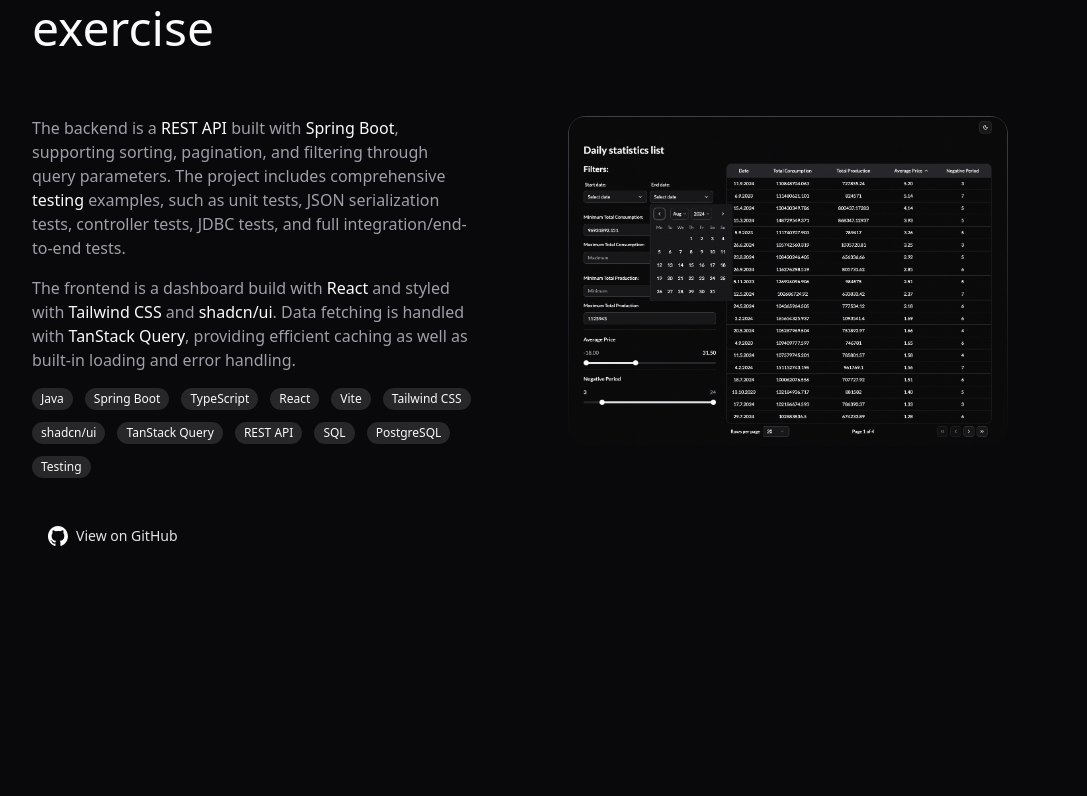
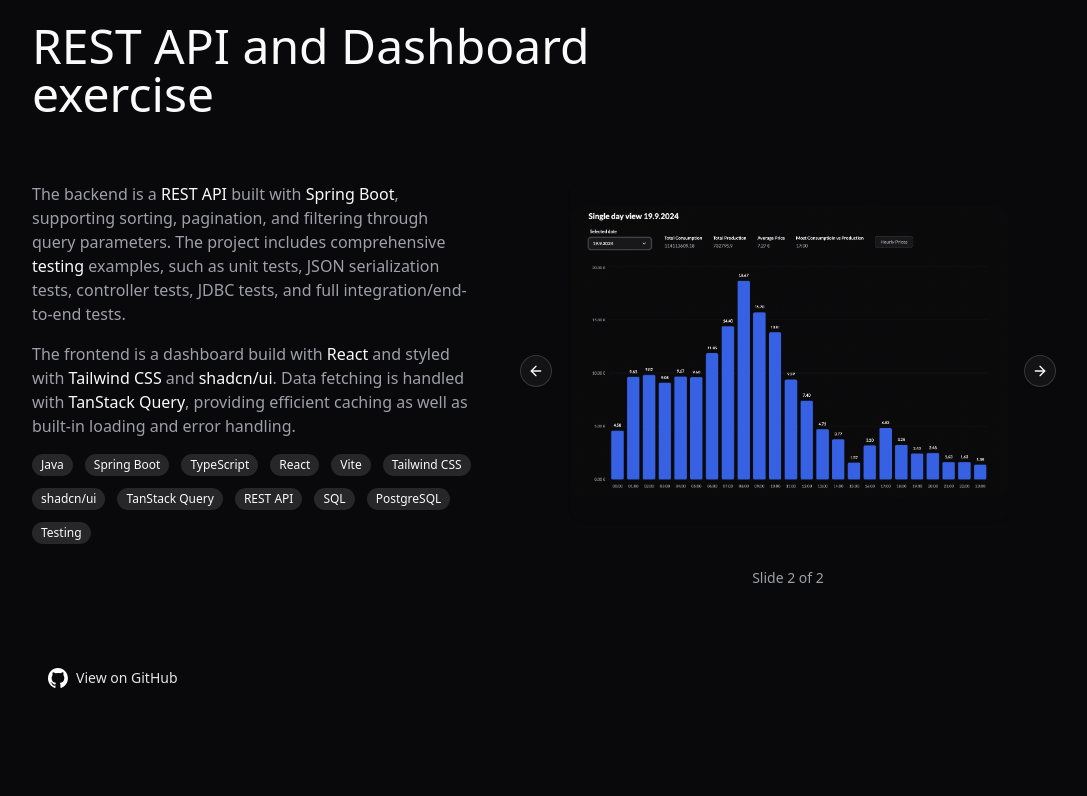
Before and after one commit to pinkkila/pinkkila-website, a React (Vite) app: page /projects in a window 1280 px wide. Shown: the part 1304-2100 px from the top of the page, without its empty margins (120-1207 px from the left). Built offline with nearby package versions, Linux system fonts and the light colour scheme.

Commit message:
add project images

```diff
--- a/src/components/ImgCarousel.tsx
+++ b/src/components/ImgCarousel.tsx
@@ -68,8 +68,8 @@
             </CarouselItem>
           ))}
         </CarouselContent>
-        <CarouselPrevious />
-        <CarouselNext />
+        <CarouselPrevious className="hidden sm:flex" />
+        <CarouselNext className="hidden sm:flex" />
       </Carousel>
       <div className="text-muted-foreground py-2 text-center text-sm">
         Slide {current} of {count}
--- a/src/components/Project.tsx
+++ b/src/components/Project.tsx
@@ -38,28 +38,8 @@
               ))}
             </div>
 
-            <div className="grid grid-cols-2 gap-3 pt-6 sm:gap-4">
-              <div className="space-y-3">
-                <Button asChild variant="link">
-                  <a
-                    target="_blank"
-                    href={githubLink}
-                    rel="noopener noreferrer"
-                    className="text-foreground font-bold hover:underline hover:text-accent-foreground"
-                  >
-                    <img
-                      src={githubLogo}
-                      alt="github-logo"
-                      width={20}
-                      height={20}
-                    />
-                    View on GitHub
-                  </a>
-                </Button>
-              </div>
-            </div>
           </div>
-          <div className="relative mt-6 sm:mt-0 hidden sm:block">
+          <div className="relative mt-6 sm:mt-0">
             {carouselImages.length > 1 ? (
               <ImgCarousel carouselImages={carouselImages} />
             ) : (
@@ -75,6 +55,24 @@
             )}
           </div>
         </div>
+        <div className="space-y-3">
+          <Button asChild variant="link">
+            <a
+              target="_blank"
+              href={githubLink}
+              rel="noopener noreferrer"
+              className="text-foreground font-bold hover:underline hover:text-accent-foreground"
+            >
+              <img
+                src={githubLogo}
+                alt="github-logo"
+                width={20}
+                height={20}
+              />
+              View on GitHub
+            </a>
+          </Button>
+        </div>
       </div>
     </section>
   );
--- a/src/components/Projects.tsx
+++ b/src/components/Projects.tsx
@@ -4,7 +4,9 @@
 import { AnimatedGroup } from "@/components/ui/animated-group.tsx";
 import pinkkstore from "@/assets/pinkkstore-front-page.png";
 import pinkkstoreCategories from "@/assets/pinkkstore-categories.png";
+import pinkkstoreCart from "@/assets/pinkkstore-cart.png";
 import restDashboard from "@/assets/rest-dashboard.png";
+import restDashboardDay from "@/assets/rest-dashboard-day.png";
 import awsDiagram from "@/assets/aws-diagram.png";
 import palvelintenHallinta from "@/assets/palvelinten-hallinta.png";
 import tuntkeutumisTestaus from "@/assets/tunkeutumis-testaus.png";
@@ -33,7 +35,6 @@
 export default function Projects() {
   return (
     <main className="pt-30">
-
       <TextEffect
         preset="fade-in-blur"
         speedSegment={0.3}
@@ -106,6 +107,10 @@
               src: pinkkstoreCategories,
               alt: "PinkkStore categories image",
             },
+            {
+              src: pinkkstoreCart,
+              alt: "PinkkStore cart image",
+            },
           ]}
           githubLink="https://github.com/pinkkila/pinkkstore"
         />
@@ -146,7 +151,10 @@
             "PostgreSQL",
             "Testing",
           ]}
-          carouselImages={[{ src: restDashboard, alt: "Dash" }]}
+          carouselImages={[
+            { src: restDashboard, alt: "Rest API & Dashboard image" },
+            { src: restDashboardDay, alt: "Rest API & Dashboard Day image" },
+          ]}
           githubLink="https://github.com/pinkkila/dev-academy-spring-2025-exercise"
         />
 
```
Also changed, not shown: src/assets/pinkkstore-cart.png (added), src/assets/rest-dashboard-day.png (added).
